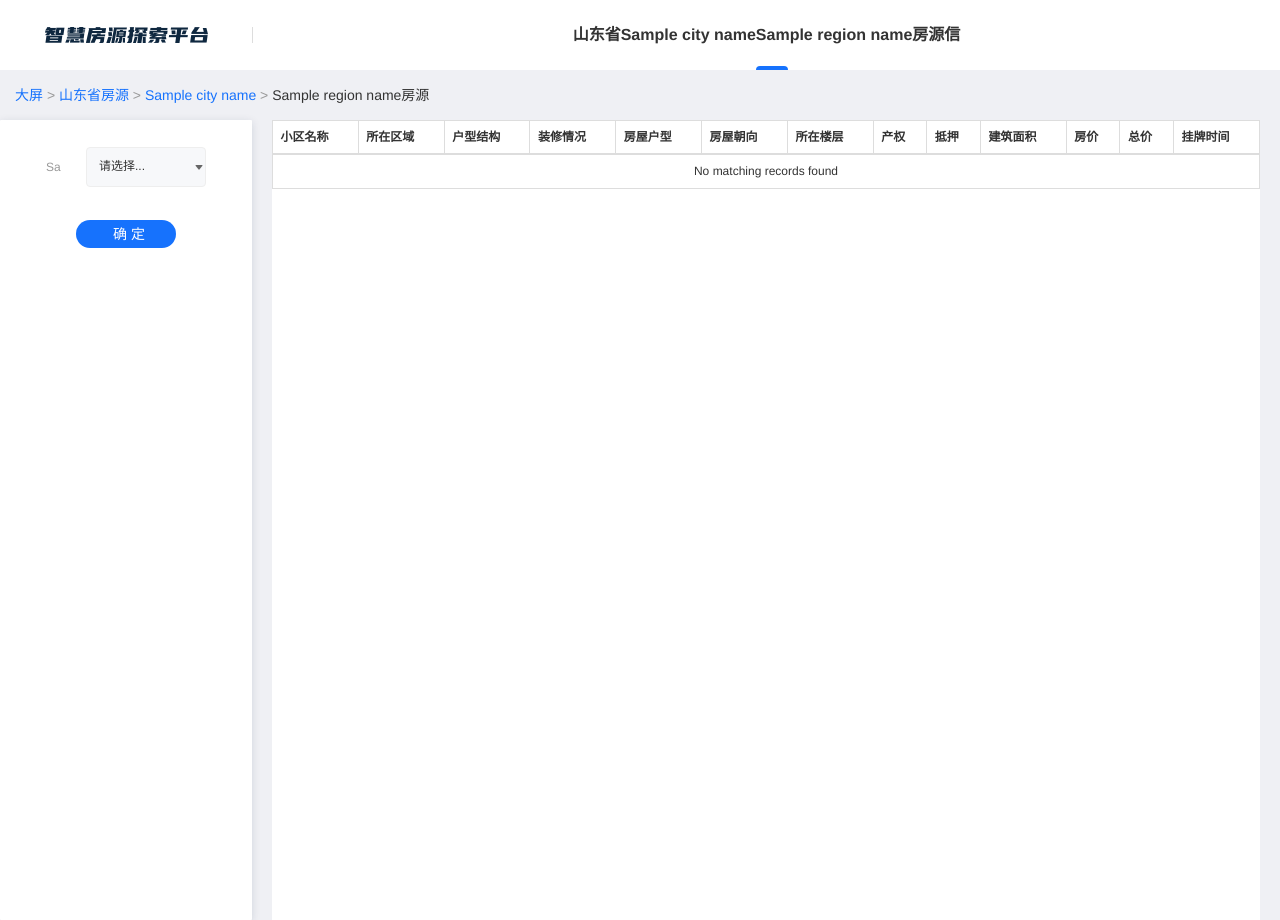
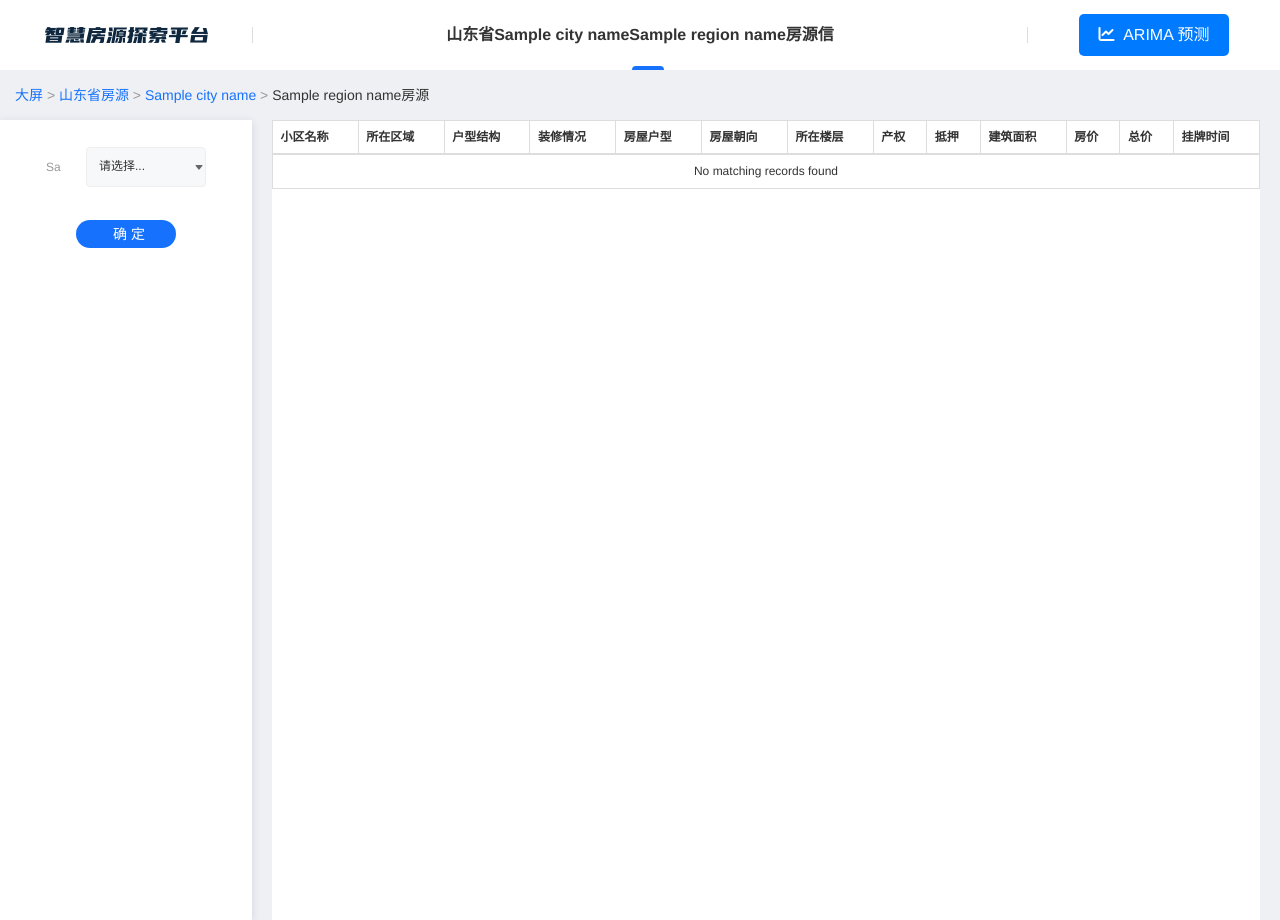
Before and after one commit to linskin/class_house_data_analyze, a Django app: template templates/region_list.html in a window 1280 px wide. Run offline with Django 4.2, Linux system fonts and the light colour scheme; the template is opened without the code that fills it: most values are stand-ins (such as "Sample title", 1, 10 or a date in 2020); parts of the project's set-up code (start-up, migrations or seed data) failed here and were passed over; some libraries are stand-ins or nearby versions.

Commit message:
页面风格统一化

```diff
--- a/templates/region_list.html
+++ b/templates/region_list.html
@@ -5,13 +5,32 @@
 <head>
 	<meta charset="utf-8">
 	<title>山东省{{ city_name }}{{ region_name }}房源信</title>
+	<link rel="stylesheet" href="https://cdnjs.cloudflare.com/ajax/libs/font-awesome/6.0.0/css/all.min.css">
 	<link rel="stylesheet" href="{% static 'css/bootstrap.min.css' %}" />
 	<link rel="stylesheet" href="{% static 'css/bootstrap-table.min.css' %}" />
 	<link rel="stylesheet" href="{% static 'css/myStyle.css' %}" />
     <script src="{% static 'js/jquery-3.4.1.min.js' %}"></script>
 	<script src="{% static 'js/bootstrap.min.js' %}"></script>
 	<script src="{% static 'js/bootstrap-table.min.js' %}"></script>
+	<style>
+        .arima-button {
+            background-color: #007BFF;
+            color: white;
+            padding: 10px 20px;
+            border: none;
+            border-radius: 5px;
+            cursor: pointer;
+            font-size: 16px;
+        }
 
+        .arima-button i {
+            margin-right: 5px;
+        }
+
+        .arima-button:hover {
+            background-color: #0056b3;
+        }
+    </style>
 </head>
 <body>
 	<header class="header">
@@ -22,6 +41,18 @@
 		<div class="header_right">
 			<span class="header_title">山东省{{ city_name }}{{ region_name }}房源信</span>
 			<span class="bottomLine"></span>
+		</div>
+		<div class="line"></div>
+
+		<div class="header_left" >
+			<span class="header_title">
+				<a href="/arima_forecast/">
+        			<button type="button" class="arima-button">
+            			<i class="fas fa-chart-line"></i>
+            				ARIMA 预测
+        			</button>
+    			</a>
+			</span>
 		</div>
 	</header>
 	<section class="section">
```
Also changed, not shown: templates/detail.html (+33 -0 lines), templates/region_show.html (+32 -0 lines).
